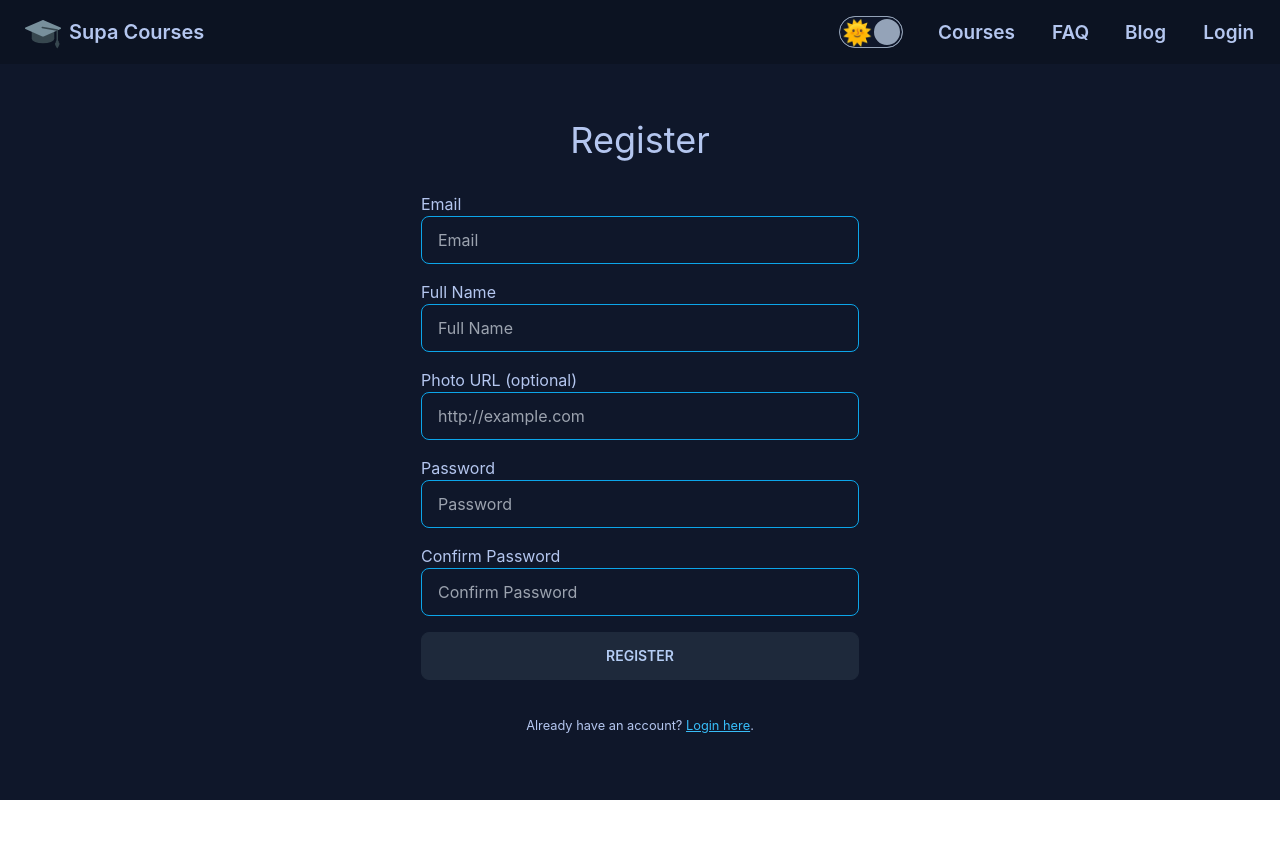
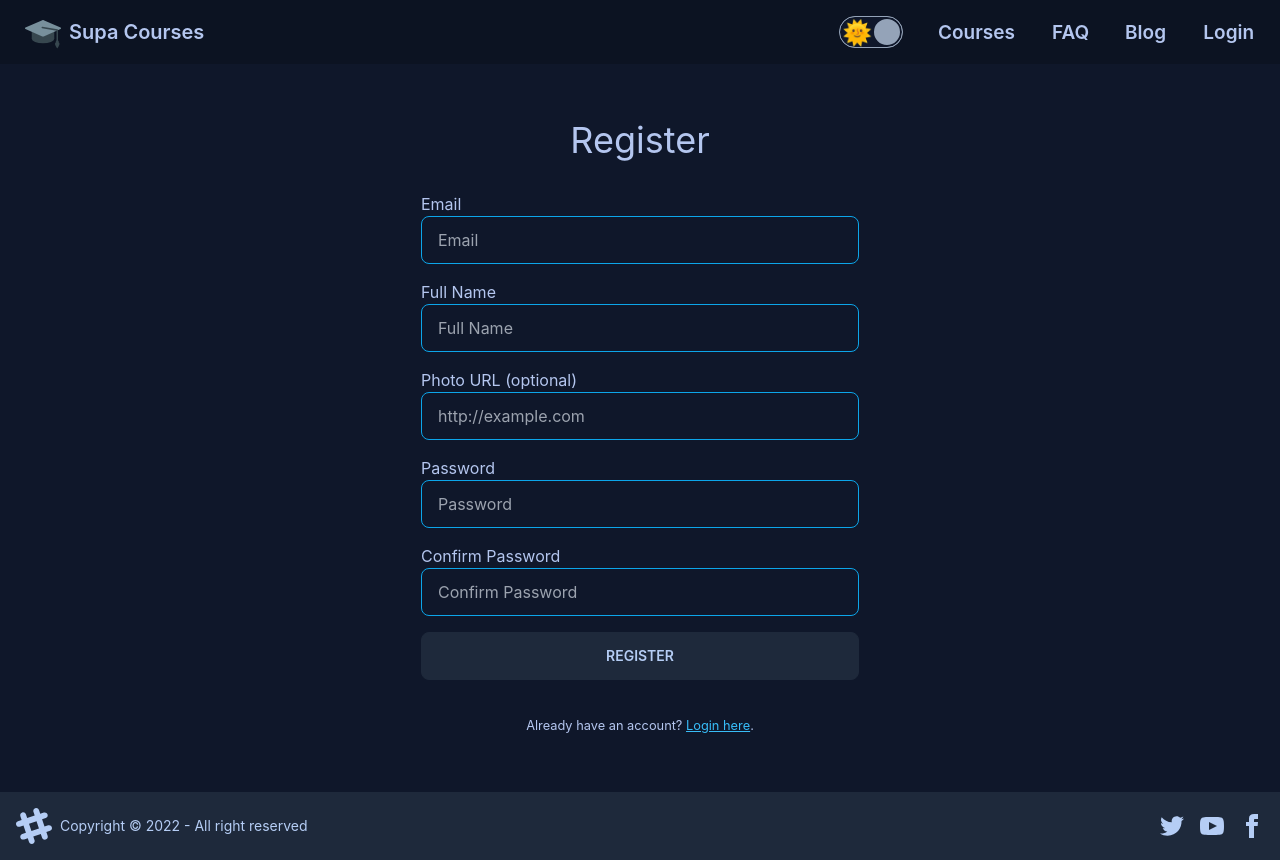
Before and after one commit to abhsn/supa-courses-client, a React (Create React App) app: page /register in a window 1280 px wide. Before the commit the page ends 800 px from the top, so only its background shows below. Built offline with nearby package versions, Linux system fonts and the light colour scheme; no server answers.

Commit message:
added footer

```diff
--- a/src/Layout/Main.js
+++ b/src/Layout/Main.js
@@ -2,6 +2,7 @@
 import { createContext } from "react";
 import { useEffect } from "react";
 import { Outlet } from "react-router-dom";
+import Footer from "../Pages/Shared/Footer/Footer";
 import Header from "../Pages/Shared/Header/Header";
 
 export const AppearanceContext = createContext();
@@ -38,6 +39,7 @@
 				<div className="py-8 flex-grow">
 					<Outlet />
 				</div>
+				<Footer />
 			</div>
 		</AppearanceContext.Provider>
 	);
--- a/src/Pages/Register/Register.js
+++ b/src/Pages/Register/Register.js
@@ -1,6 +1,6 @@
 import { useState } from "react";
 import { useContext } from "react";
-import { Link, useNavigate } from "react-router-dom";
+import { Link, useLocation, useNavigate } from "react-router-dom";
 import { AuthContext } from "../../Contexts/AuthProvider/AuthProvider";
 
 function Register() {
@@ -9,6 +9,8 @@
 	const { signUp, setUser, updateUserProfile } = useContext(AuthContext);
 
 	const navigate = useNavigate();
+	const location = useLocation();
+	const from = location.state?.from?.pathname || "/";
 
 	const handleSubmit = e => {
 		e.preventDefault();
@@ -35,7 +37,7 @@
 						// needs to create a new object without reference since react thinks we are assigning same value to setUser which causes no render. simply by doing this, header shows image after registering
 						const newUserObj = { ...result.user };
 						setUser(newUserObj);
-						navigate('/');
+						navigate(from, { replace: true });
 					})
 					.catch(err => setError(err.message));
 			})
--- /dev/null
+++ b/src/Pages/Shared/Footer/Footer.js
@@ -0,0 +1,18 @@
+function Footer() {
+	return (
+		<footer className="footer items-center p-4 bg-neutral text-neutral-content">
+			<div className="items-center grid-flow-col">
+				<svg width="36" height="36" viewBox="0 0 24 24" xmlns="http://www.w3.org/2000/svg" fillRule="evenodd" clipRule="evenodd" className="fill-current"><path d="M22.672 15.226l-2.432.811.841 2.515c.33 1.019-.209 2.127-1.23 2.456-1.15.325-2.148-.321-2.463-1.226l-.84-2.518-5.013 1.677.84 2.517c.391 1.203-.434 2.542-1.831 2.542-.88 0-1.601-.564-1.86-1.314l-.842-2.516-2.431.809c-1.135.328-2.145-.317-2.463-1.229-.329-1.018.211-2.127 1.231-2.456l2.432-.809-1.621-4.823-2.432.808c-1.355.384-2.558-.59-2.558-1.839 0-.817.509-1.582 1.327-1.846l2.433-.809-.842-2.515c-.33-1.02.211-2.129 1.232-2.458 1.02-.329 2.13.209 2.461 1.229l.842 2.515 5.011-1.677-.839-2.517c-.403-1.238.484-2.553 1.843-2.553.819 0 1.585.509 1.85 1.326l.841 2.517 2.431-.81c1.02-.33 2.131.211 2.461 1.229.332 1.018-.21 2.126-1.23 2.456l-2.433.809 1.622 4.823 2.433-.809c1.242-.401 2.557.484 2.557 1.838 0 .819-.51 1.583-1.328 1.847m-8.992-6.428l-5.01 1.675 1.619 4.828 5.011-1.674-1.62-4.829z"></path></svg>
+				<p>Copyright © 2022 - All right reserved</p>
+			</div>
+			<div className="grid-flow-col gap-4 md:place-self-center md:justify-self-end">
+				<a><svg xmlns="http://www.w3.org/2000/svg" width="24" height="24" viewBox="0 0 24 24" className="fill-current"><path d="M24 4.557c-.883.392-1.832.656-2.828.775 1.017-.609 1.798-1.574 2.165-2.724-.951.564-2.005.974-3.127 1.195-.897-.957-2.178-1.555-3.594-1.555-3.179 0-5.515 2.966-4.797 6.045-4.091-.205-7.719-2.165-10.148-5.144-1.29 2.213-.669 5.108 1.523 6.574-.806-.026-1.566-.247-2.229-.616-.054 2.281 1.581 4.415 3.949 4.89-.693.188-1.452.232-2.224.084.626 1.956 2.444 3.379 4.6 3.419-2.07 1.623-4.678 2.348-7.29 2.04 2.179 1.397 4.768 2.212 7.548 2.212 9.142 0 14.307-7.721 13.995-14.646.962-.695 1.797-1.562 2.457-2.549z"></path></svg>
+				</a>
+				<a><svg xmlns="http://www.w3.org/2000/svg" width="24" height="24" viewBox="0 0 24 24" className="fill-current"><path d="M19.615 3.184c-3.604-.246-11.631-.245-15.23 0-3.897.266-4.356 2.62-4.385 8.816.029 6.185.484 8.549 4.385 8.816 3.6.245 11.626.246 15.23 0 3.897-.266 4.356-2.62 4.385-8.816-.029-6.185-.484-8.549-4.385-8.816zm-10.615 12.816v-8l8 3.993-8 4.007z"></path></svg></a>
+				<a><svg xmlns="http://www.w3.org/2000/svg" width="24" height="24" viewBox="0 0 24 24" className="fill-current"><path d="M9 8h-3v4h3v12h5v-12h3.642l.358-4h-4v-1.667c0-.955.192-1.333 1.115-1.333h2.885v-5h-3.808c-3.596 0-5.192 1.583-5.192 4.615v3.385z"></path></svg></a>
+			</div>
+		</footer>
+	);
+}
+
+export default Footer;
```
